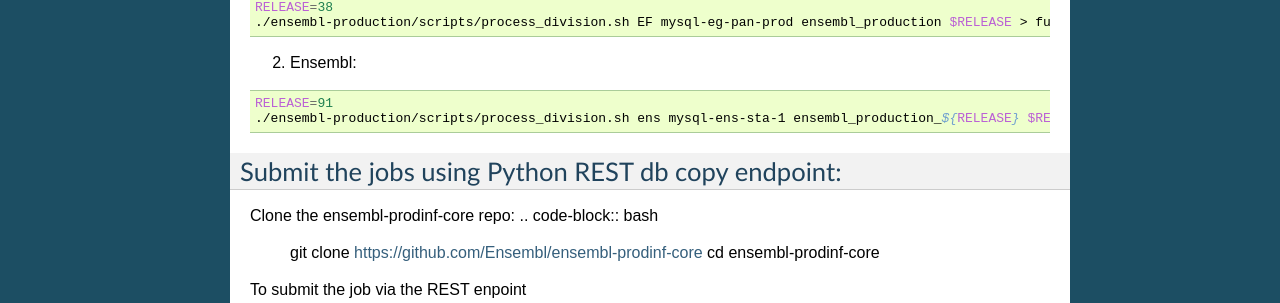
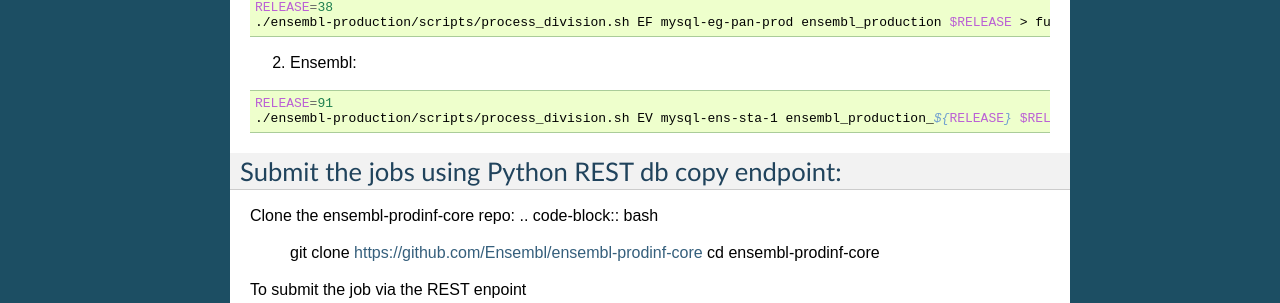
Before and after one commit to Ensembl/ensembl-prodinf-datachecks, a Sphinx documentation site: the page built from docs/bulk_db_copy.rst, in a window 1280 px wide. Shown: the part 671-974 px from the top of the page. Built offline with Sphinx 7.4.7, drawn with Linux system fonts in a browser that asks for light colours.

Commit message:
Updating Ensembl vertebrates division name

```diff
--- a/docs/bulk_db_copy.rst
+++ b/docs/bulk_db_copy.rst
@@ -43,7 +43,7 @@
 .. code-block:: bash
 
   RELEASE=91
-  ./ensembl-production/scripts/process_division.sh ens mysql-ens-sta-1 ensembl_production_${RELEASE} $RELEASE > db_to_copy.txt
+  ./ensembl-production/scripts/process_division.sh EV mysql-ens-sta-1 ensembl_production_${RELEASE} $RELEASE > db_to_copy.txt
 
 Submit the jobs using Python REST db copy endpoint:
 ###################################################
--- a/docs/bulk_handover_database.rst
+++ b/docs/bulk_handover_database.rst
@@ -45,7 +45,7 @@
 .. code-block:: bash
 
   RELEASE=94
-  ./ensembl-production/scripts/process_division.sh ens mysql-ens-sta-1 ensembl_production_${RELEASE} $RELEASE > handover_databases.txt
+  ./ensembl-production/scripts/process_division.sh EV mysql-ens-sta-1 ensembl_production_${RELEASE} $RELEASE > handover_databases.txt
 
 Submit the jobs using Python REST db copy endpoint:
 ###################################################
--- a/docs/bulk_hc_submission.rst
+++ b/docs/bulk_hc_submission.rst
@@ -45,7 +45,7 @@
 .. code-block:: bash
 
  RELEASE=91
-  ./ensembl-production/scripts/process_division.sh ens mysql-ens-sta-1 ensembl_production_${RELEASE} $RELEASE > db_hc.txt
+  ./ensembl-production/scripts/process_division.sh EV mysql-ens-sta-1 ensembl_production_${RELEASE} $RELEASE > db_hc.txt
 
 Submit the jobs using REST endpoint:
 ####################################
```
